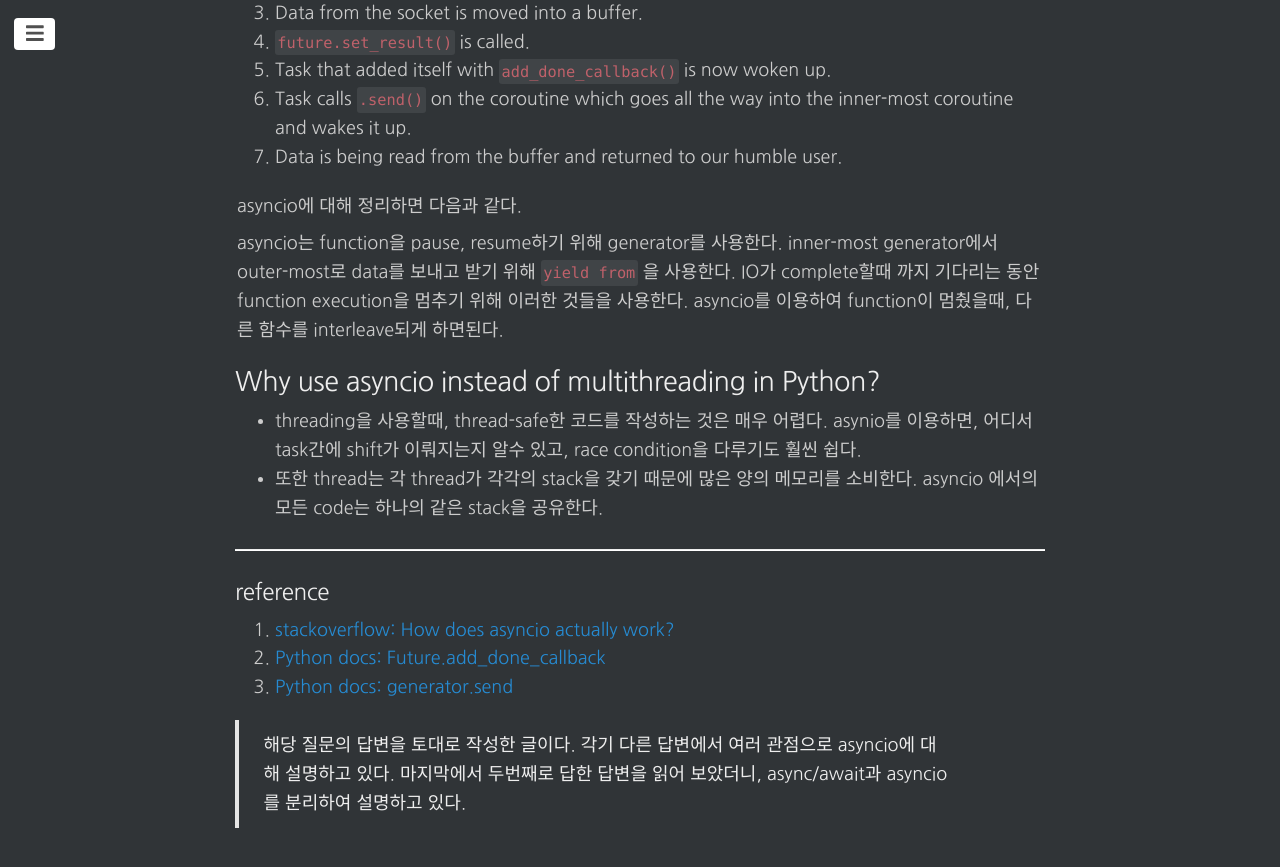
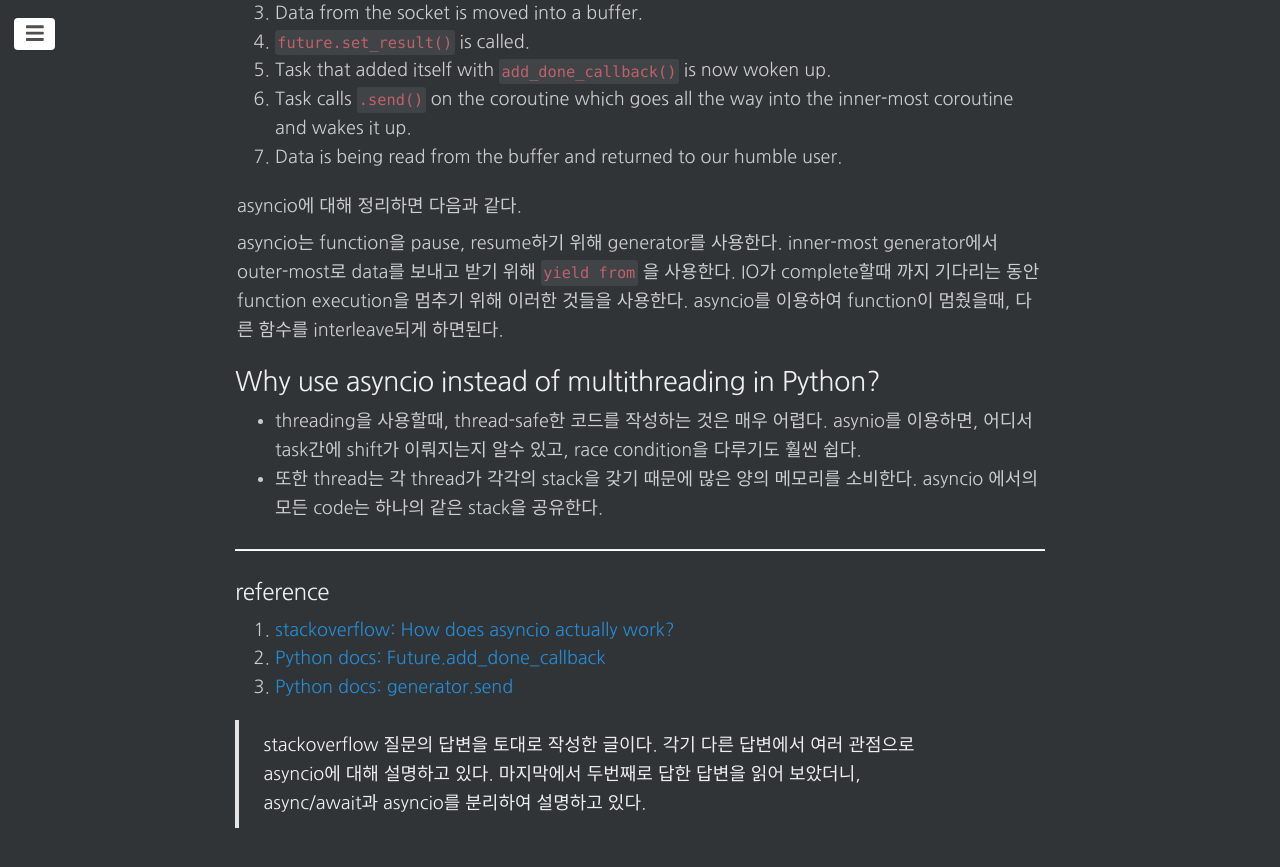
Before and after one commit to changhyeonnam/changhyeonnam.github.io, a Jekyll site: the page built from _posts/2022/2022-2-1-asyncio.md, in a window 1280 px wide and 900 px high, scrolled down 4170 px. Shown: the top 867 px of the window. Built offline with Jekyll 4.4.1, drawn with Linux system fonts in a browser that asks for light colours; nearby versions of some CDN libraries; our own code applies the rules of GitHub Pages for plain Markdown files; comment, search, counter and statistics services are not loaded.

Commit message:
update asyncio

```diff
--- a/_posts/2022/2022-2-1-asyncio.md
+++ b/_posts/2022/2022-2-1-asyncio.md
@@ -180,5 +180,5 @@ asyncio는 function을 pause, resume하기 위해 generator를 사용한다. inn
 2. [Python docs: Future.add_done_callback](https://docs.python.org/3/library/asyncio-task.html#asyncio.Future.add_done_callback)
 3. [Python docs: generator.send](https://docs.python.org/3/reference/expressions.html#generator.send)
 
-> 해당 질문의 답변을 토대로 작성한 글이다. 각기 다른 답변에서 여러 관점으로 asyncio에 대해 설명하고 있다. 마지막에서 두번째로 답한 답변을 읽어 보았더니, async/await과 asyncio를 분리하여 설명하고 있다.
+> stackoverflow 질문의 답변을 토대로 작성한 글이다. 각기 다른 답변에서 여러 관점으로 asyncio에 대해 설명하고 있다. 마지막에서 두번째로 답한 답변을 읽어 보았더니, async/await과 asyncio를 분리하여 설명하고 있다.
 >
```
